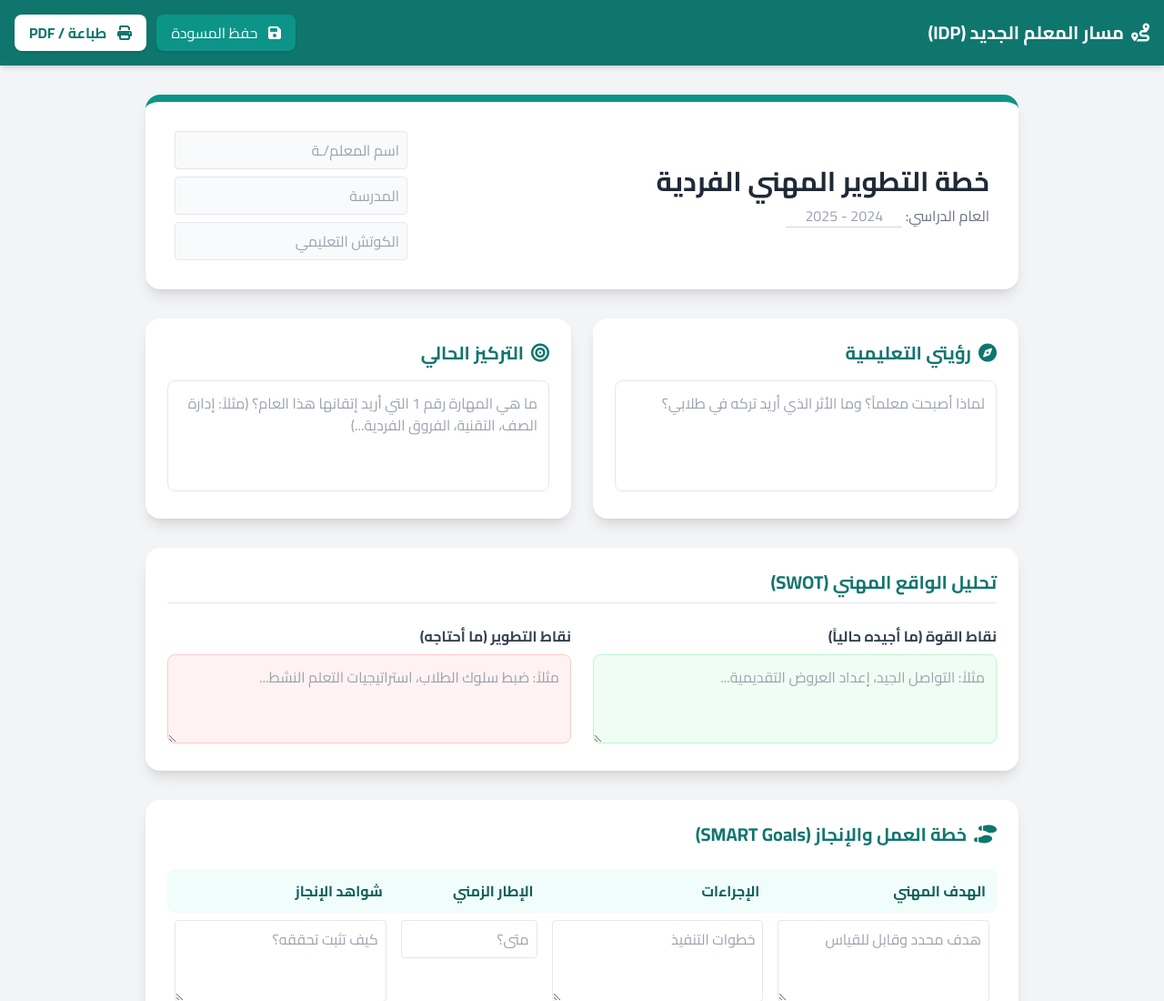
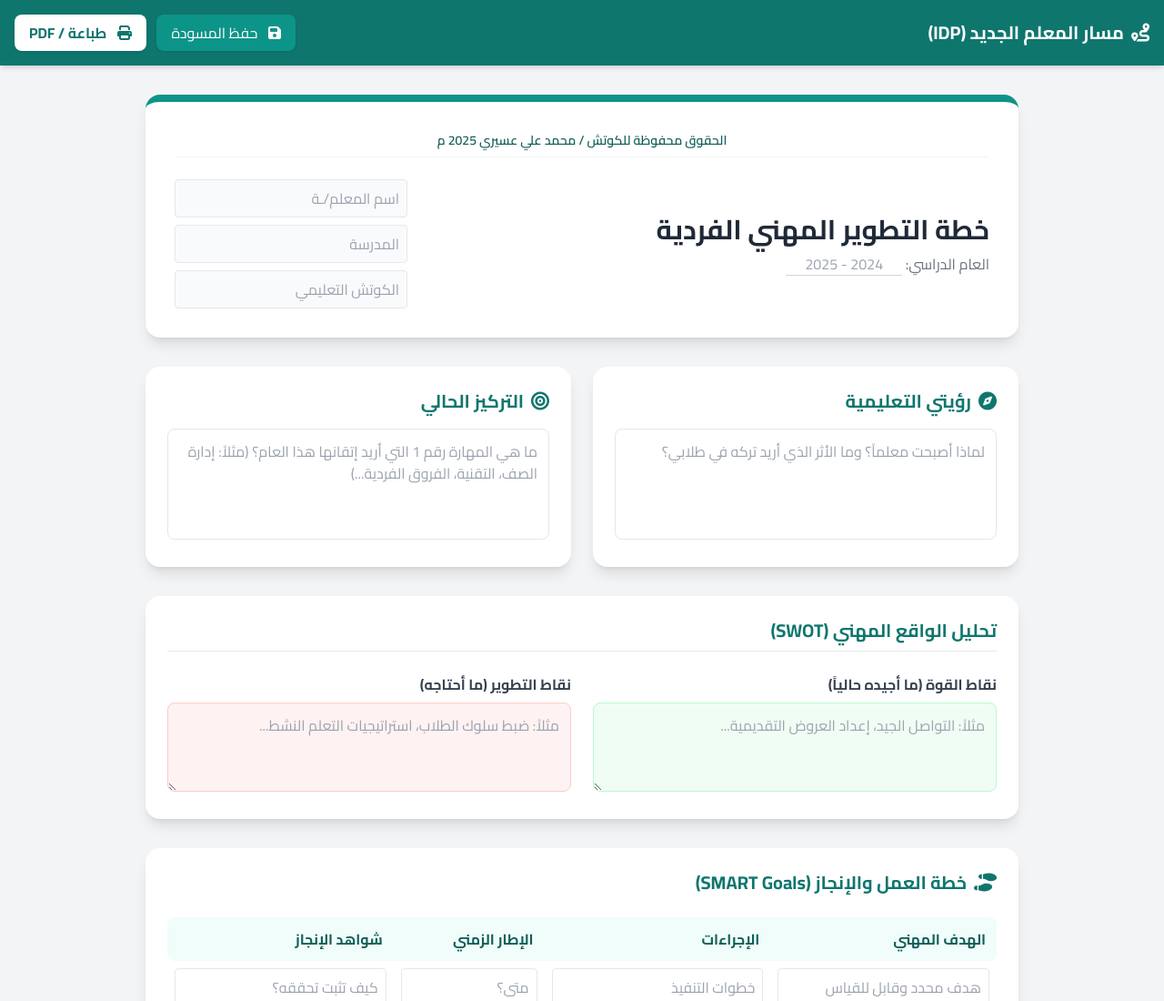
Before and after one commit to mohdasiri99/idp2026, a plain HTML site: page index.html in a window 1280 px wide. Shown: the top 1100 px of the page at 91% size. Drawn offline with nearby package versions, Linux system fonts and the light colour scheme.

Commit message:
Update index.html

```diff
--- a/index.html
+++ b/index.html
@@ -64,6 +64,11 @@
 
         <!-- Header Section -->
         <header class="bg-white p-8 rounded-2xl shadow-lg mb-8 border-t-8 border-teal-600">
+            <!-- Copyright Notice -->
+            <div class="text-center text-sm text-teal-800 font-semibold mb-6 pb-2 border-b border-gray-100">
+                الحقوق محفوظة للكوتش / محمد علي عسيري 2025 م
+            </div>
+
             <div class="flex flex-col md:flex-row justify-between items-start md:items-center gap-4">
                 <div>
                     <h2 class="text-3xl font-bold text-gray-800 mb-2">خطة التطوير المهني الفردية</h2>
```
